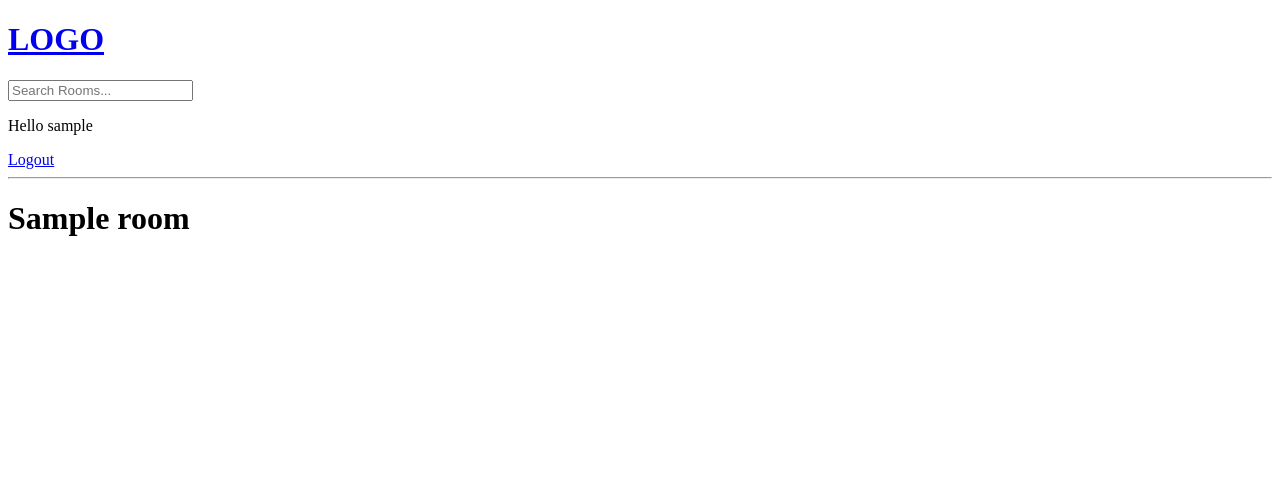
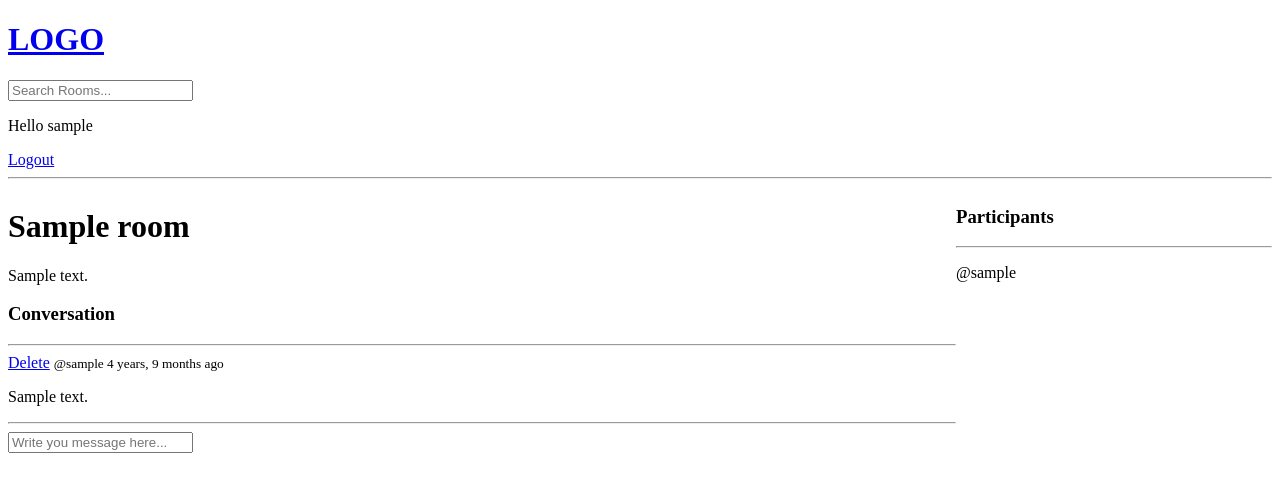
Before and after one commit to AntonOstap76/StudyBuddy, a Django app: page /room/1/ in a window 1280 px wide. Shown: the top 492 px of the page. Run offline with Django 5.2, Linux system fonts and the light colour scheme; a user stored in the database is signed in; tables that the repository leaves empty hold one stand-in row (values such as "Sample post").

Commit message:
chat room messages CRUD

```diff
--- a/base/models.py
+++ b/base/models.py
@@ -16,7 +16,7 @@ class Room(models.Model):
     topic=models.ForeignKey(Topic, on_delete=models.SET_NULL, null=True)
     name=models.CharField(max_length=200) # can't be left blank
     description=models.TextField(null=True, blank=True) #can be left blank
-    #participants=
+    participants=models.ManyToManyField(User, related_name='participants', blank=True) #creating many to mane field connection
     updated=models.DateTimeField(auto_now=True)#(take a time step itself)
                                                 #take a snapshot of any time  model item  was update
     created=models.DateTimeField(auto_now_add=True)#takes a snapshot when firt time create a room
--- a/base/templates/base/delete.html
+++ b/base/templates/base/delete.html
@@ -7,7 +7,7 @@
     {%csrf_token%}
     <p>Are you sure you want to delete "{{obj}}?"</p>
     <!--Go to previous page no matter what it is-->
-    <a href="{{request.Meta.HTTP_REFERER}}">Go Back</a>
+    <a href="{{request.META.HTTP_REFERER}}">Go Back</a>
     <input type="submit" value="Confirm"/>
 </form>
 {% endblock content %}
--- a/base/templates/base/room.html
+++ b/base/templates/base/room.html
@@ -2,6 +2,59 @@
 {% extends 'main.html'%}
 
 {% block content%}
-<h1>{{room.name}}</h1>
+
+<style>
+    .room-container{
+        display: grid;
+        grid-template-columns:3fr 1fr;
+    }
+</style>
+
+<div class="room-container">
+    <div>
+        <h1>{{room.name}}</h1>
+
+        <p>{{room.description}}</p>
+
+        <!--to output actual conversation-->
+        <div class="comment-wrapper">
+            <h3>Conversation</h3>
+            <hr>
+            {%for message in room_messages%}
+            <div>
+                {%if request.user == message.user%}
+                <a href="{% url 'delete-message' message.id%}">Delete</a>
+                {%endif%}
+                <small>@{{message.user}}  {{message.created|timesince}} ago</small>
+                <p>{{message.body}}</p>
+                <hr>
+            </div>
+            {%endfor%}
+
+
+        </div>
+
+        <!--for message creation-->
+        {% if request.user.is_authenticated%}
+        <div class="comment-form">
+            <form method="POST" action="">
+                {%csrf_token%}
+                <input type="text" name="body" placeholder="Write you message here..."/>
+            </form>
+        </div>
+        {% endif %}
+    </div>
+
+    <div>
+        <h3>Participants</h3>
+        <hr>
+        {%for user in participants%}
+            <div>
+                <p>@{{user.username}}</p>
+            </div>
+        {%endfor%}
+    </div>
+
+</div>
 
 {% endblock content%}
--- a/base/urls.py
+++ b/base/urls.py
@@ -17,5 +17,6 @@ urlpatterns=[
     path('create-room/', views.createRoom, name="create-room"),
     path('update-room/<str:pk>/', views.updateRoom, name="update-room"),
     path('delete-room/<str:pk>/', views.deleteRoom, name="delete-room"),
+    path('delete-message/<str:pk>/', views.deleteMessage, name="delete-message"),
 
 ]
--- a/base/views.py
+++ b/base/views.py
@@ -5,7 +5,7 @@ from django.contrib import messages
 from django.contrib.auth.decorators import login_required
 
 from django.db.models import Q
-from .models import Room, Topic
+from .models import Room, Topic, Message
 
 from django.contrib.auth.models import User
 
@@ -111,7 +111,29 @@ def home(request):
 
 def room(request, pk):
     room=Room.objects.get(id=pk)
-    context={'room':room}
+
+#get all comments(messages)
+#giving all messages that are related to spesific room
+    room_messages=room.message_set.all().order_by('-created')
+
+    #adding participants
+    participants=room.participants.all()
+
+    if request.method == 'POST':
+        #creating a message by what written in the field
+        message=Message.objects.create(
+            user=request.user,
+            room=room,
+            body=request.POST.get('body')
+        )
+
+        room.participants.add(request.user)
+
+        return redirect('room', pk=room.id)
+
+    context={'room':room,
+             'room_messages':room_messages,
+             'participants':participants}
     return render(request, 'base/room.html', context)
 
 # for creating a room
@@ -169,3 +191,18 @@ def deleteRoom(request, pk):
         room.delete()
         return redirect('home')
     return render (request, 'base/delete.html', {'obj':room})
+
+#for deleting a message
+#restricted for user who is not login(redirected to login page)
+@login_required(login_url='login')
+def deleteMessage(request, pk):
+    message=Message.objects.get(id=pk)
+
+#checking if the user who want to delete a room is the same who create it
+    if request.user != message.user:
+        return HttpResponse('You are not allowed here!!')
+
+    if request.method=='POST':
+        message.delete()
+        return redirect('home')
+    return render (request, 'base/delete.html', {'obj':message})
```
